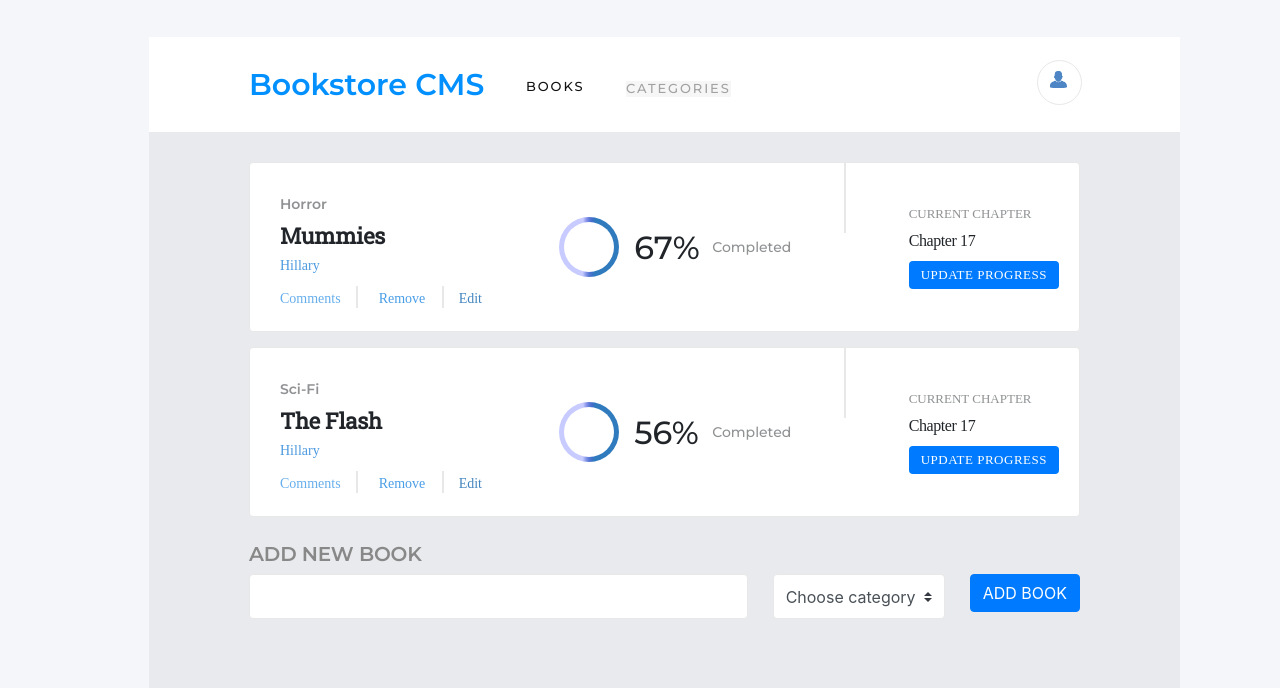
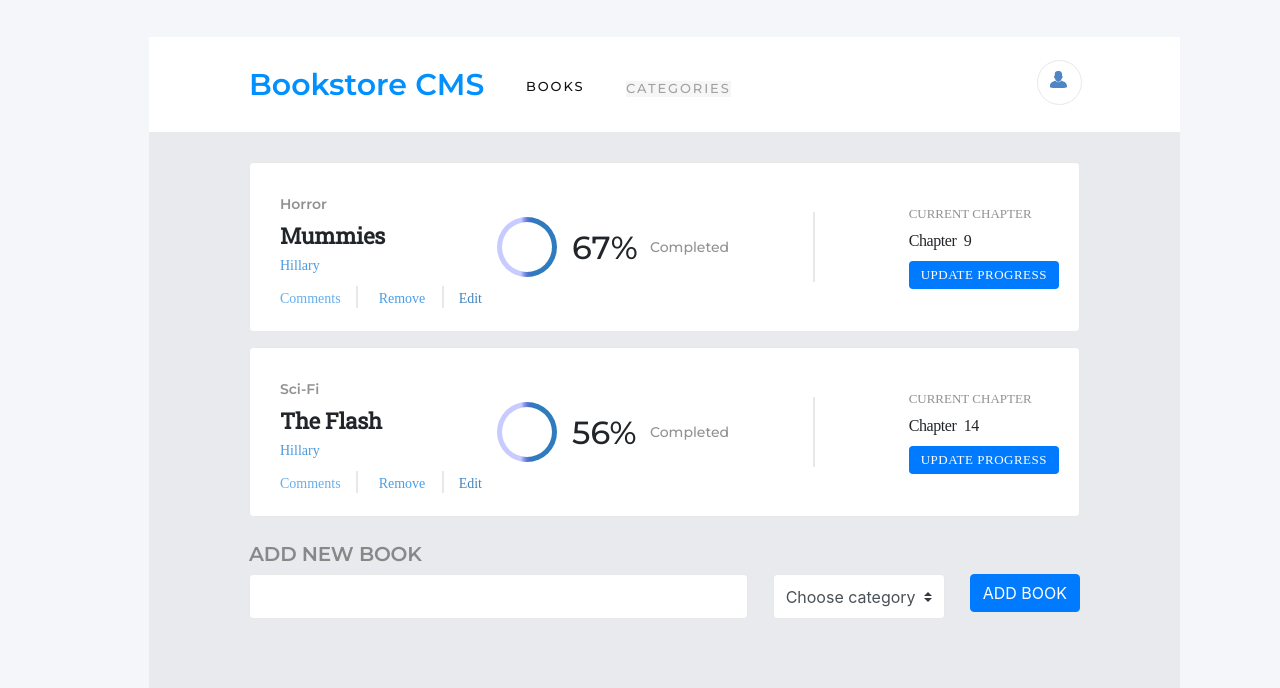
Before and after one commit to imhilla/Bookstore, a React (Create React App) app: page / in a window 1280 px wide. Shown: the part 112-800 px from the top of the page. Built offline with nearby package versions, Linux system fonts and the light colour scheme.

Commit message:
fix span line

```diff
--- a/src/App.css
+++ b/src/App.css
@@ -257,6 +257,7 @@
   width: 2px;
   height: 70px;
   border: solid 1px #e8e8e8;
+  margin: auto;
 }
 
 .Completed {
--- a/src/components/book.js
+++ b/src/components/book.js
@@ -11,6 +11,12 @@ const Book = book => {
     let ans = Math.random() * (max - min) + min;
     ans = Math.floor(ans);
     return `${ans}%`;
+  }
+
+  function randomChapter(min, max) {
+    let ans = Math.random() * (max - min) + min;
+    ans = Math.floor(ans);
+    return ans;
   }
 
   return (
@@ -45,7 +51,10 @@ const Book = book => {
       <span className="span-line" />
       <div className="progresss">
         <h3 className="Current-Chapter">CURRENT CHAPTER</h3>
-        <h3 className="Current-Lesson">Chapter 17</h3>
+        <h3 className="Current-Lesson">
+          Chapter
+          &nbsp;{randomChapter(2, 20)}
+        </h3>
         <button type="button" className="Update-progress btn btn-primary">UPDATE PROGRESS</button>
       </div>
     </div>
```
